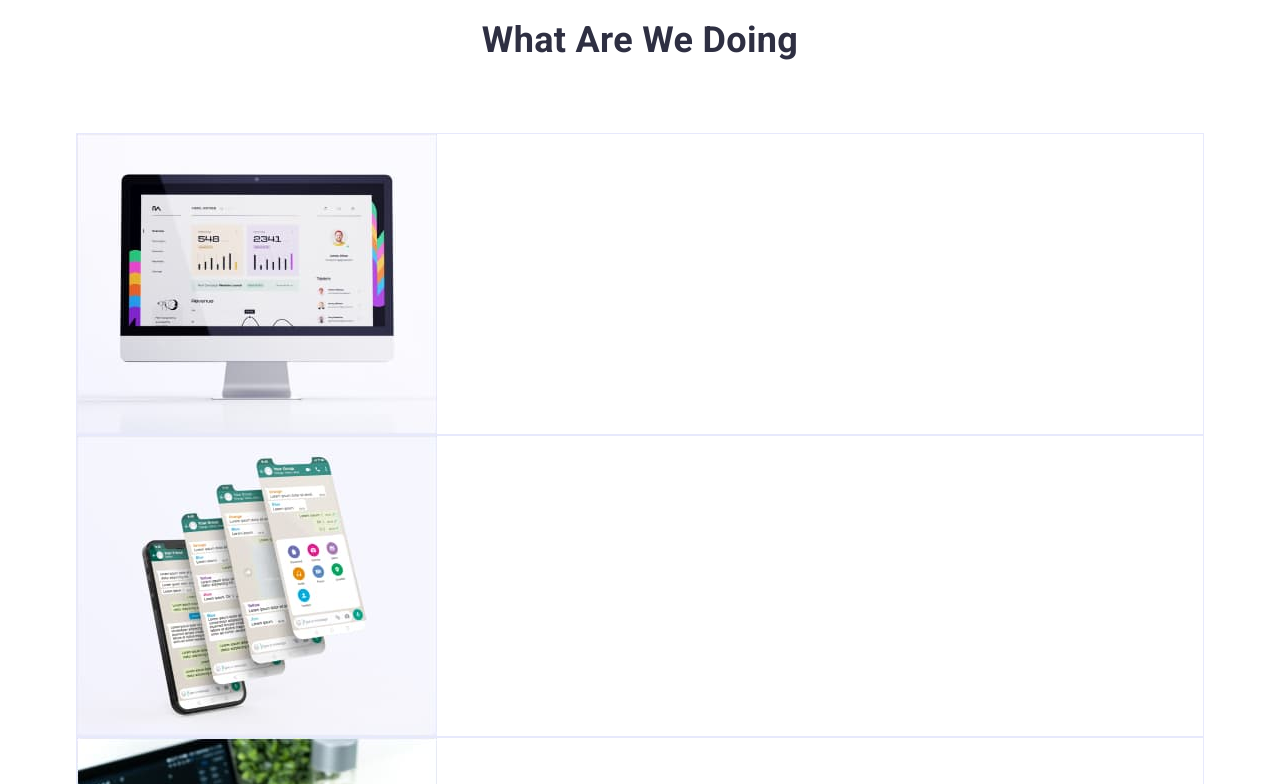
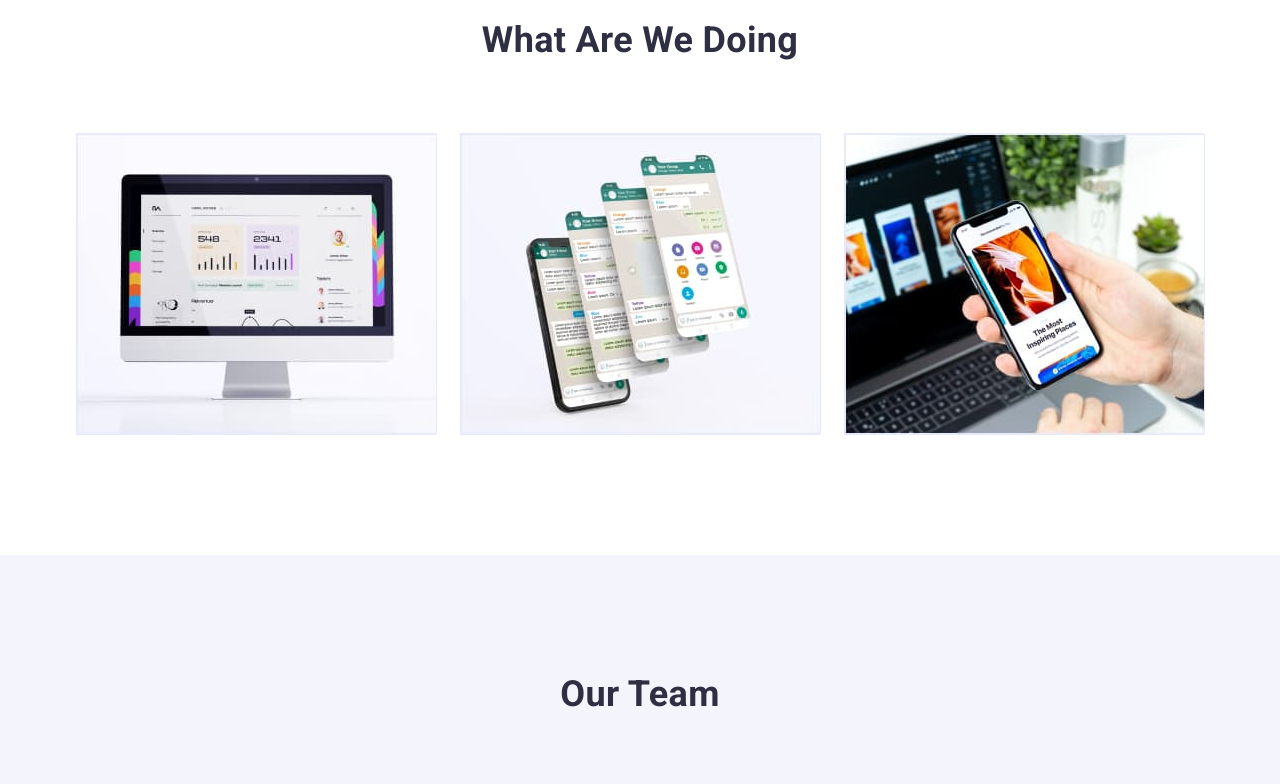
Before and after one commit to OksanaLukashyk/goit-markup-hw-03, a plain HTML site: page index.html in a window 1280 px wide. Shown: the part 1020-1804 px from the top of the page. Drawn offline with nearby package versions, Linux system fonts and the light colour scheme.

Commit message:
fix capabilities flex error

```diff
--- a/css/styles.css
+++ b/css/styles.css
@@ -325,14 +325,15 @@ OR
   margin-bottom: 72px;
 }
 
-.capabilities.list {
+.capabilities-list.list {
   display: flex;
   align-items: center;
   gap: 24px;
 }
 
-.capabilities-list .item {
-  flex-basis: calc((100% - 48px) / 3);
+.capabilities-list > .item {
+  width: calc((100% - 48px) / 3);
+  /* flex-basis: calc((100% - 48px) / 3); */
   border: 1px solid var(--subtle-bgc-color);
 }
 
```
